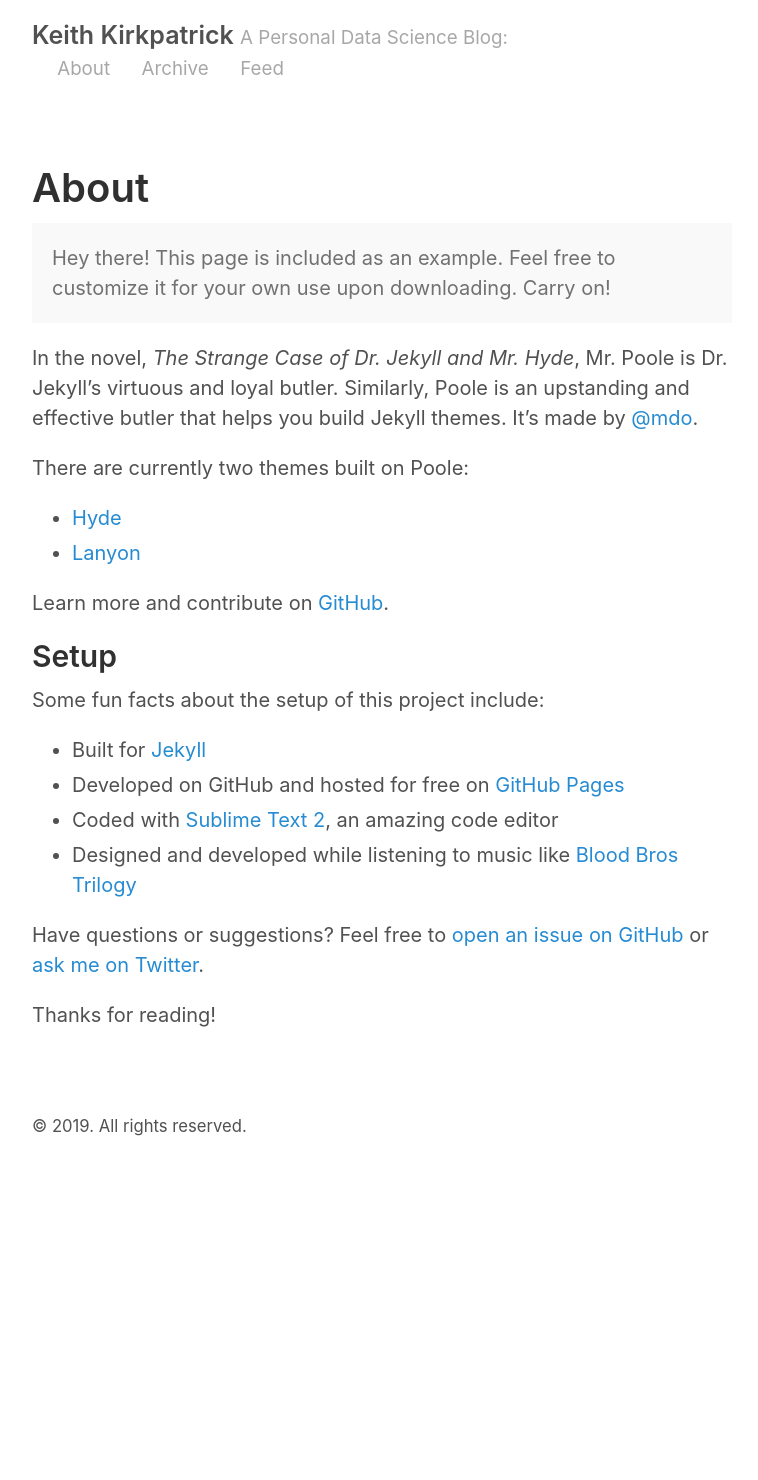
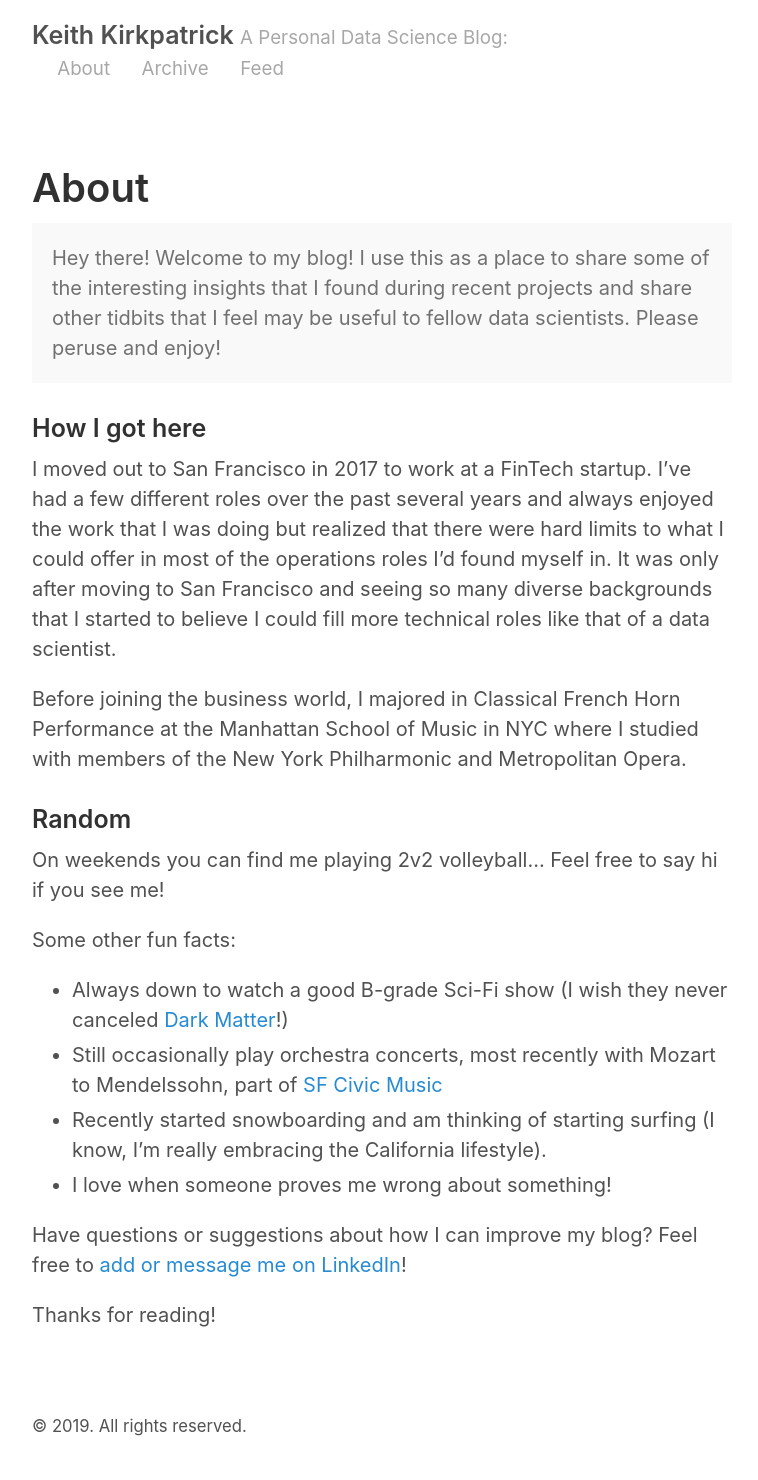
Before and after one commit to keith12345/keith12345.github.io, a Jekyll site: the page built from about.md, in a window 1280 px wide. Shown: the whole page, without its empty margins (258-1016 px from the left). Built offline with Jekyll 4.4.1, drawn with Linux system fonts in a browser that asks for light colours; before the commit the page ends 1180 px from its top, so only the background shows below that.

Commit message:
Edit about me.

```diff
--- a/about.md
+++ b/about.md
@@ -4,27 +4,25 @@ title: About
 ---
 
 <p class="message">
-  Hey there! This page is included as an example. Feel free to customize it for your own use upon downloading. Carry on!
+  Hey there! Welcome to my blog! I use this as a place to share some of the interesting insights that I found during recent projects and share other tidbits that I feel may be useful to fellow data scientists. Please peruse and enjoy!
 </p>
 
-In the novel, *The Strange Case of Dr. Jekyll and Mr. Hyde*, Mr. Poole is Dr. Jekyll's virtuous and loyal butler. Similarly, Poole is an upstanding and effective butler that helps you build Jekyll themes. It's made by [@mdo](https://twitter.com/mdo).
+### How I got here
+I moved out to San Francisco in 2017 to work at a FinTech startup. I've had a few different roles over the past several years and always enjoyed the work that I was doing but realized that there were hard limits to what I could offer in most of the operations roles I'd found myself in. It was only after moving to San Francisco and seeing so many diverse backgrounds that I started to believe I could fill more technical roles like that of a data scientist.
 
-There are currently two themes built on Poole:
+Before joining the business world, I majored in Classical French Horn Performance at the Manhattan School of Music in NYC where I studied with members of the New York Philharmonic and Metropolitan Opera.
 
-* [Hyde](http://hyde.getpoole.com)
-* [Lanyon](http://lanyon.getpoole.com)
+### Random
 
-Learn more and contribute on [GitHub](https://github.com/poole).
+On weekends you can find me playing 2v2 volleyball... Feel free to say hi if you see me!
 
-## Setup
+Some other fun facts:
 
-Some fun facts about the setup of this project include:
+* Always down to watch a good B-grade Sci-Fi show (I wish they never canceled [Dark Matter](https://en.wikipedia.org/wiki/Dark_Matter_(TV_series))!)
+* Still occasionally play orchestra concerts, most recently with Mozart to Mendelssohn, part of [SF Civic Music](https://www.sfcivicmusic.org/)
+* Recently started snowboarding and am thinking of starting surfing (I know, I'm really embracing the California lifestyle).
+* I love when someone proves me wrong about something!
 
-* Built for [Jekyll](http://jekyllrb.com)
-* Developed on GitHub and hosted for free on [GitHub Pages](https://pages.github.com)
-* Coded with [Sublime Text 2](http://sublimetext.com), an amazing code editor
-* Designed and developed while listening to music like [Blood Bros Trilogy](https://soundcloud.com/maddecent/sets/blood-bros-series)
-
-Have questions or suggestions? Feel free to [open an issue on GitHub](https://github.com/poole/poole/issues/new) or [ask me on Twitter](https://twitter.com/mdo).
+Have questions or suggestions about how I can improve my blog? Feel free to [add or message me on LinkedIn](https://www.linkedin.com/in/keith-kirkpatrick/)!
 
 Thanks for reading!
```
